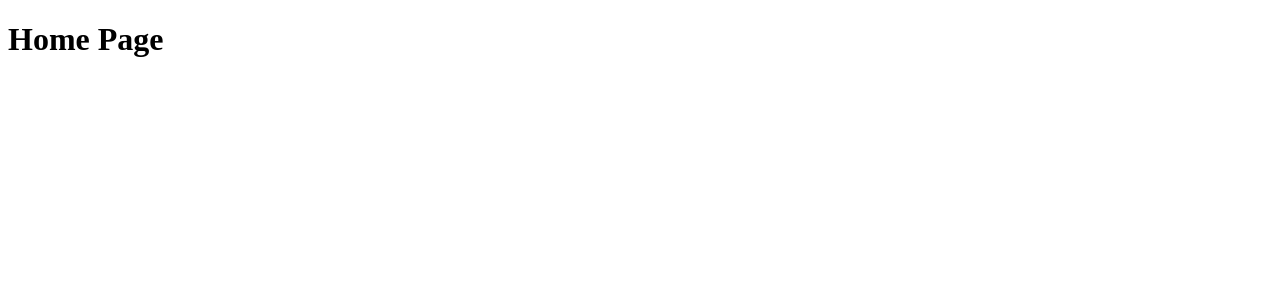
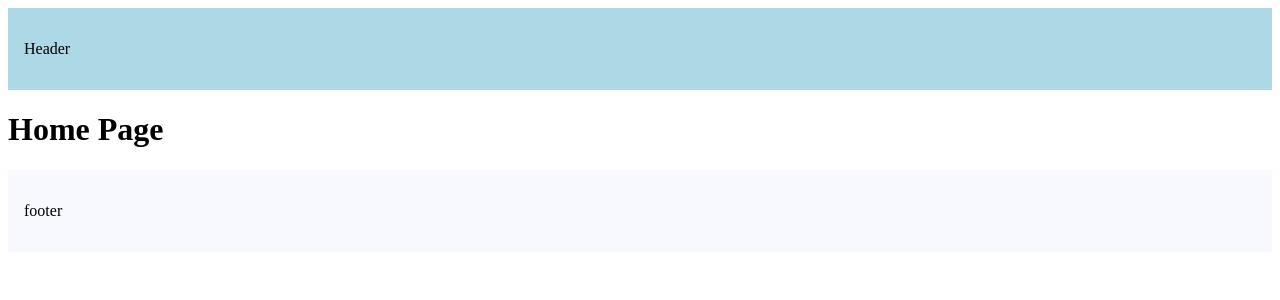
Before and after one commit to Fadhillatmojo/nextjs101, a Next.js app: page / in a window 1280 px wide. Shown: the top 300 px of the page. Built offline with nearby package versions, Linux system fonts and the light colour scheme.

Commit message:
layout dasar dan nested layout

```diff
--- a/src/app/layout.tsx
+++ b/src/app/layout.tsx
@@ -10,7 +10,25 @@
 }) {
   return (
     <html lang="en">
-      <body>{children}</body>
+      <body>
+        <header
+          style={{
+            backgroundColor: "lightblue",
+            padding: "1rem",
+          }}
+        >
+
+          <p>Header</p>
+        </header>
+        {children}
+        <footer style={{
+          backgroundColor: "ghostwhite",
+          padding: "1rem",
+        }}
+        >
+          <p>footer</p>
+        </footer>
+      </body>
     </html>
   )
 }
```
Also changed, not shown: src/app/products/[productId]/layout.tsx (added, +10 -0 lines).
